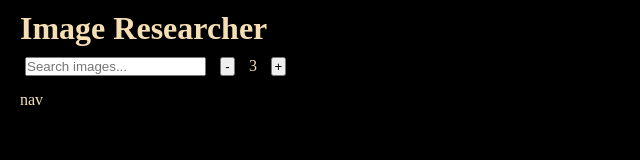
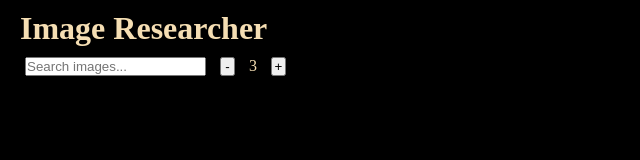
Before and after one commit to Angry-Hamster/goit-js-hw-13, a website built with webpack: page src/index.html in a window 1280 px wide. Shown: the full height of the page, 0-640 px from the left. Built offline with nearby package versions, Linux system fonts and the light colour scheme.

Commit message:
fix one bug

```diff
--- a/src/index.html
+++ b/src/index.html
@@ -30,7 +30,7 @@
     <ul class="gallery">
       <!-- Список <li> с карточками изображений -->
     </ul>
-    <div id="nav">nav</div>
+    <div id="nav"></div>
   </main>
 </body>
 
```
